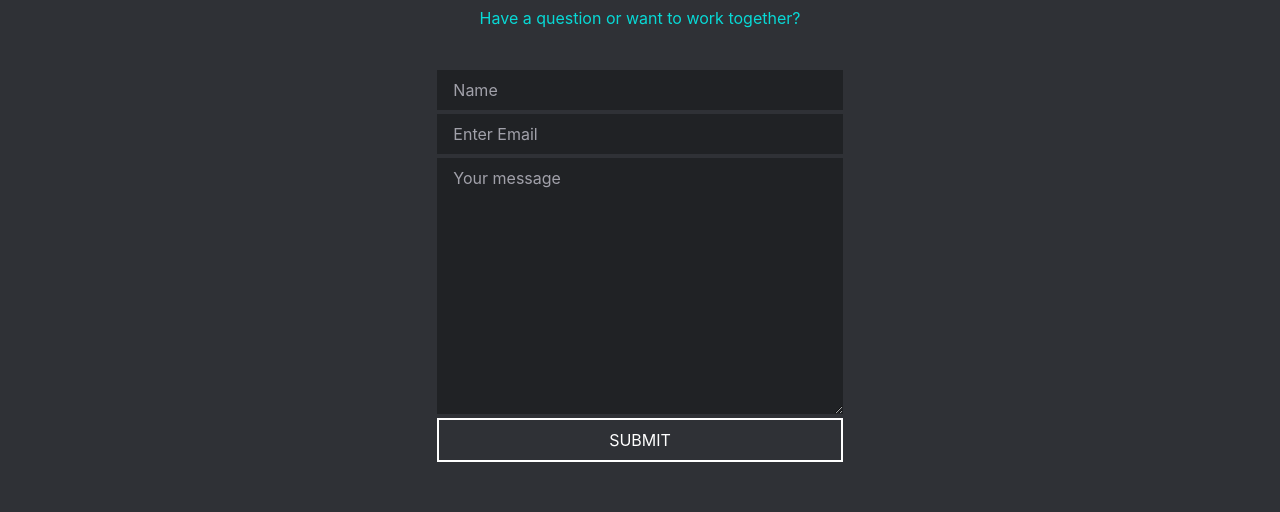
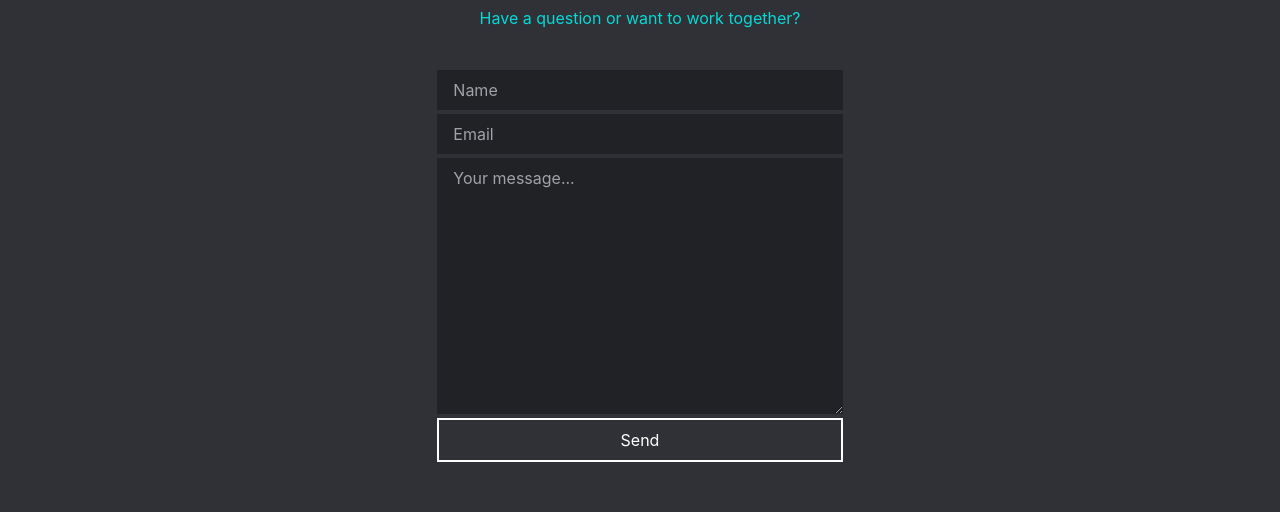
Before and after one commit to Joel-Adving/Portfolio, a Next.js app: page /components/Contact/Contact in a window 1280 px wide. Shown: the part 210-722 px from the top of the page. Built offline with nearby package versions, Linux system fonts and the light colour scheme.

Commit message:
fixed form message

```diff
--- a/pages/components/Contact/Contact.js
+++ b/pages/components/Contact/Contact.js
@@ -10,24 +10,34 @@ const Contact = () => {
       <p className=" text-main-primary mb-10 text-center ">
         Have a question or want to work together?
       </p>
-      <form className="flex flex-col w-full md:w-6/12 lg:w-4/12">
+
+      <form
+        action="https://formsubmit.co/joel.adving@gmail.com"
+        method="POST"
+        className="flex flex-col w-full md:w-6/12 lg:w-4/12"
+      >
         <input
+          required
           placeholder="Name"
           type="text"
           name="name"
           id="name"
           className="mb-1 bg-discordTheme-darkest p-2 px-4 text-main-white "
         />
+
         <input
-          placeholder="Enter Email"
+          required
+          placeholder="Email"
           type="email"
           name="email"
           id=""
           className="mb-1 bg-discordTheme-darkest p-2 px-4 text-main-white"
         />
+
         <textarea
-          placeholder="Your message"
-          name=""
+          required
+          placeholder="Your message..."
+          name="message"
           id=""
           cols="30"
           rows="10"
@@ -37,7 +47,7 @@ const Contact = () => {
           type="submit"
           className=" border-main-white border-solid border-2 text-main-white p-2"
         >
-          SUBMIT
+          Send
         </button>
       </form>
     </div>
--- a/pages/components/Hero/Hero.js
+++ b/pages/components/Hero/Hero.js
@@ -8,7 +8,7 @@ const Hero = () => {
           Hello, I'm<span className="text-main-primary ml-4">Joel Adving.</span>
         </h1>
         <h2 className="flex self-center text-3xl text-center mt-4 mx-12">
-          {"I'm a <Front End Developer/>"}
+          {'<Front End Developer />'}
         </h2>
 
         <a
```
